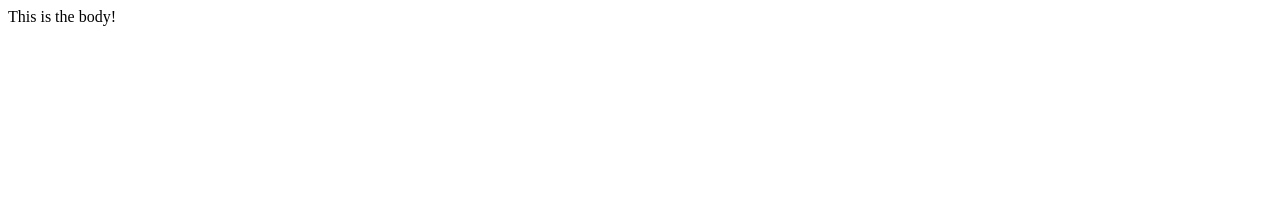
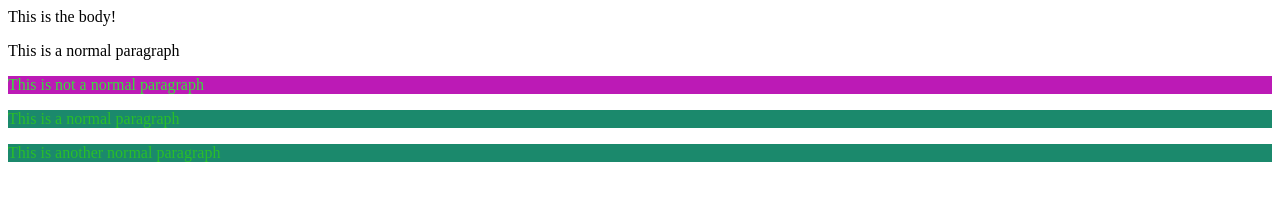
Before and after one commit to mziegle7/sandbox, a plain HTML site: page index.html in a window 1280 px wide. Drawn offline with Linux system fonts and the light colour scheme.

Commit message:
Added some styling

```diff
--- a/index.html
+++ b/index.html
@@ -3,12 +3,29 @@
 <html lang="en">
 <head>
   <meta charset="utf-8">
+  <title>This is what appears in the tab</title>
+                <link rel=stylesheet"
+                 href=main.css">
+    <style>
+            .funky {
+                background-color: #1b896c;
+                color: #29be29;
+            }
 
-  <title>This is what appears in the tab</title>
+            #funkyID {
+                background-color: #bc1ab6;
+                color: #39de39;
+            }
+</style>
 
 </head>
 
 <body>
 This is the body!
+            <p>This is a normal paragraph</p>
+        <p id="funkyID">This is not a normal paragraph</p>
+        <p class="funky">This is a normal paragraph</p>
+        <p class="funky">This is another normal paragraph</p>
+
 </body>
 </html>
```
